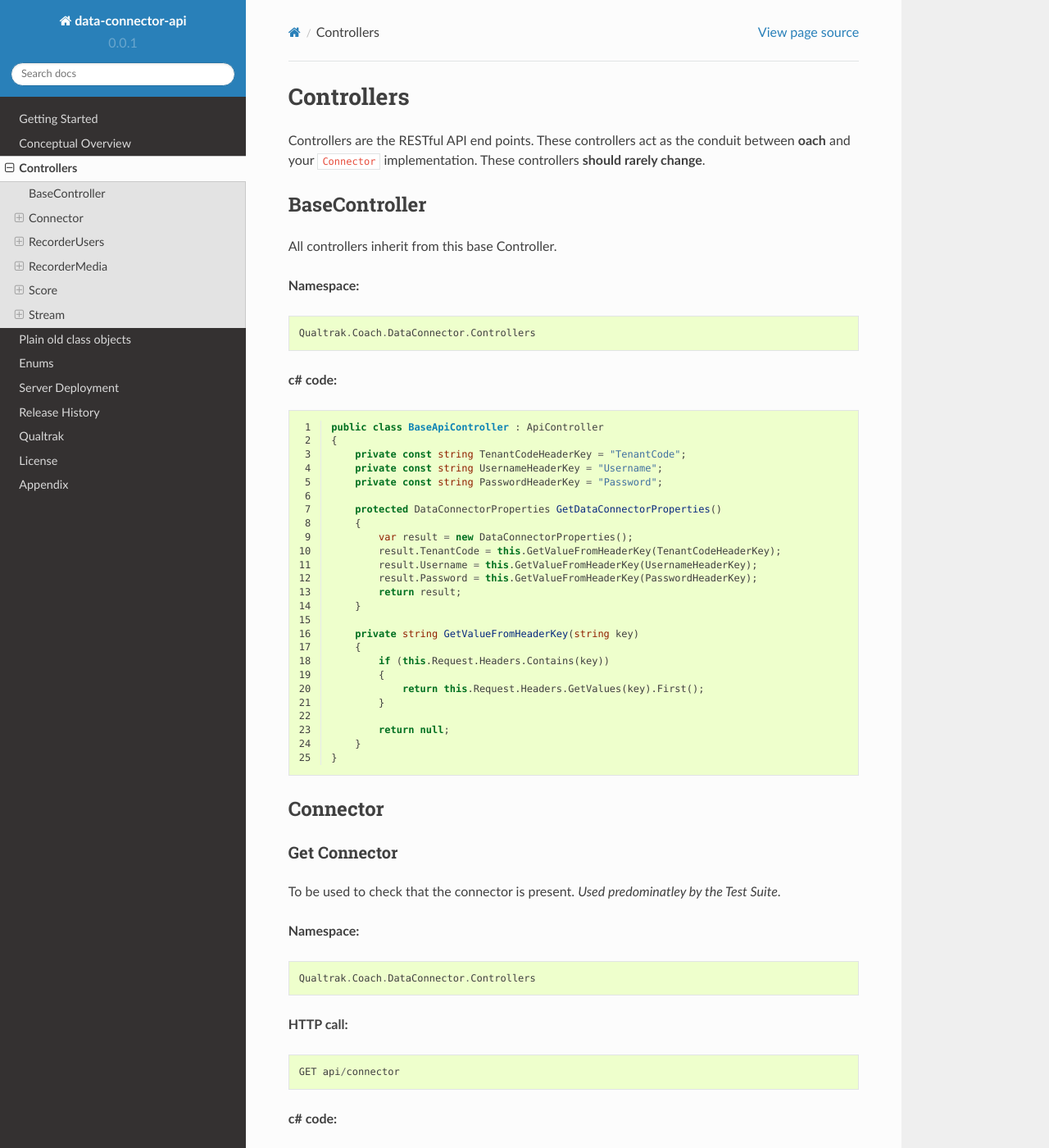
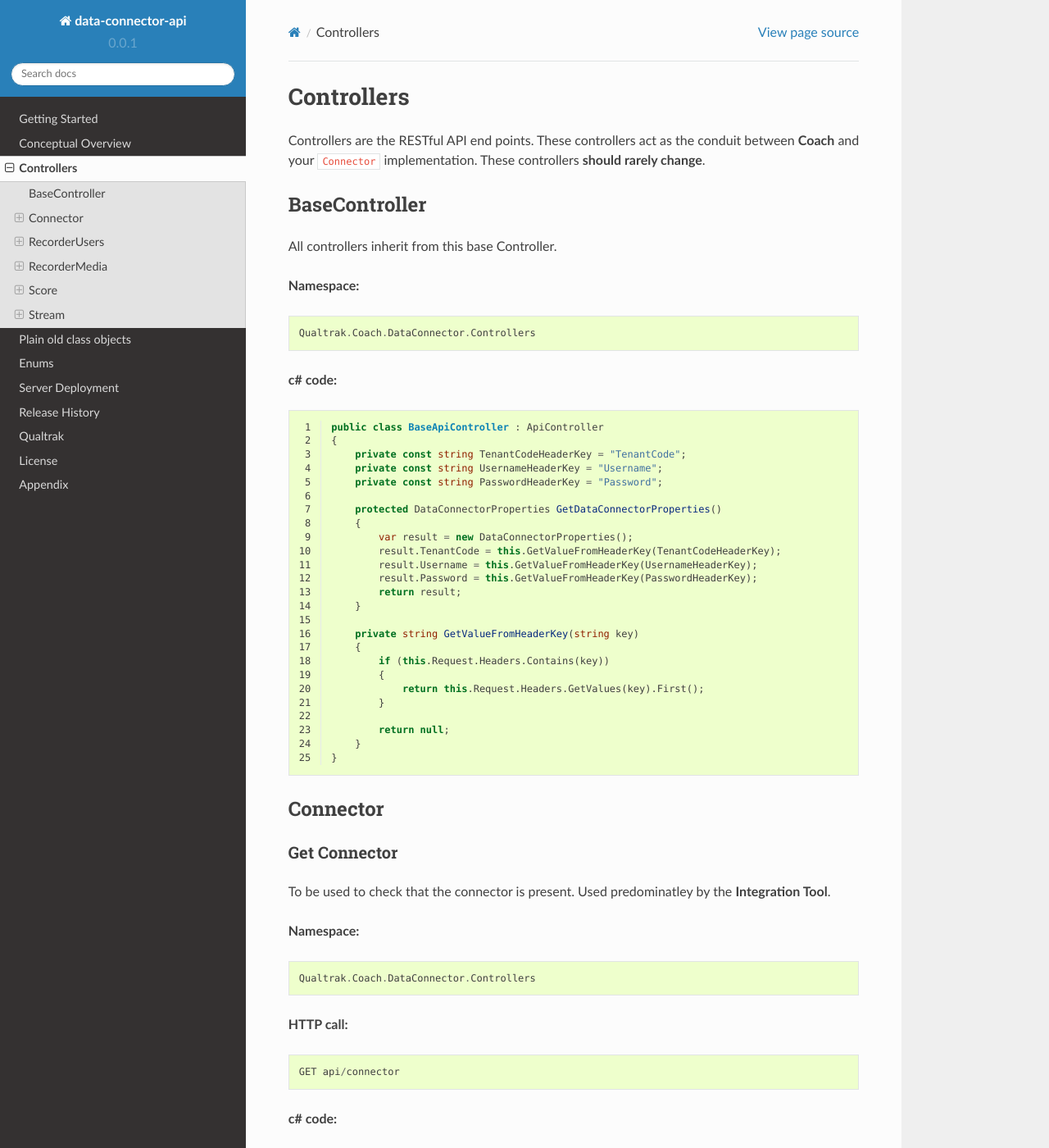
Before and after one commit to qualtrak/docs-data-connector-api, a Sphinx documentation site: the page built from documentation/source/controllers.rst, in a window 1280 px wide and 1400 px high. Shown: the whole window at 82% size. Built offline with Sphinx 7.4.7 and the Read the Docs theme 2.0.0, drawn with Linux system fonts in a browser that asks for light colours.

Commit message:
Corrected a few typos

```diff
--- a/documentation/source/controllers.rst
+++ b/documentation/source/controllers.rst
@@ -2,7 +2,7 @@
 Controllers
 ===========
 
-Controllers are the RESTful API end points.  These controllers act as the conduit between **oach** and your ``Connector`` implementation.  These controllers **should rarely change**.
+Controllers are the RESTful API end points.  These controllers act as the conduit between **Coach** and your ``Connector`` implementation.  These controllers **should rarely change**.
 
 
 BaseController
@@ -55,7 +55,7 @@ Connector
 Get Connector
 ~~~~~~~~~~~~~
 
-To be used to check that the connector is present. *Used predominatley by the Test Suite*.
+To be used to check that the connector is present. Used predominatley by the **Integration Tool**.
 
 **Namespace:** ::
 
```
